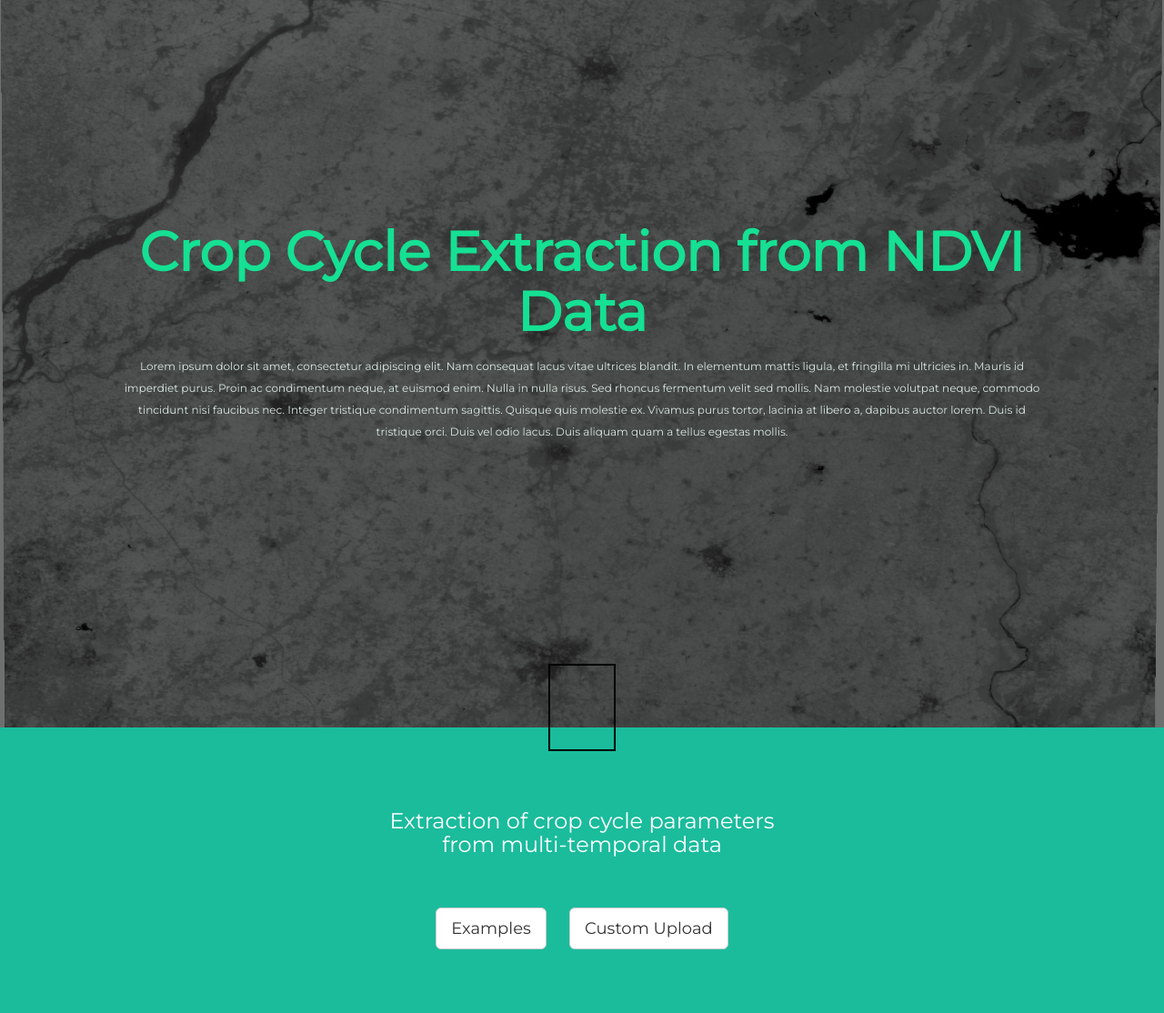
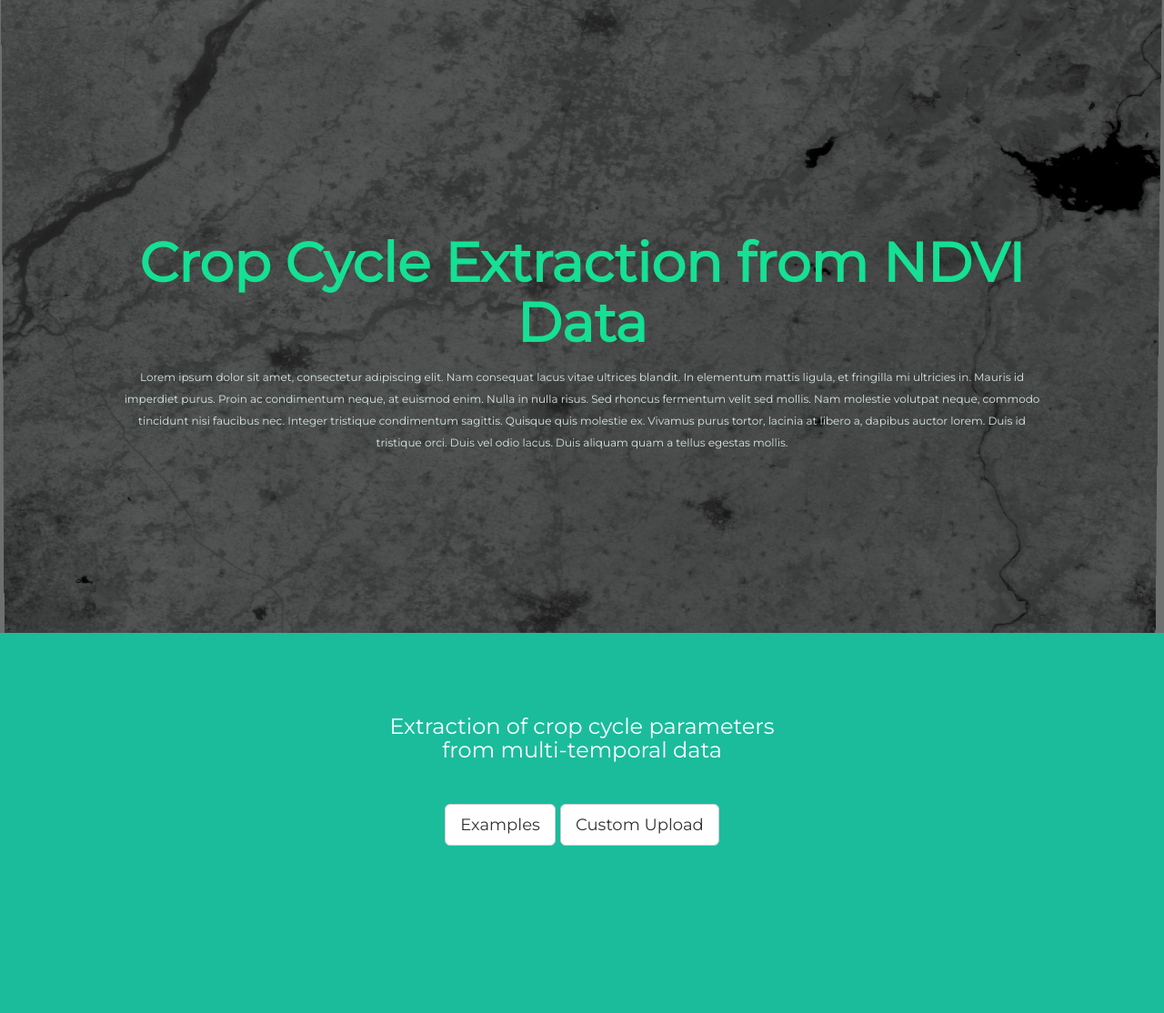
Before and after one commit to AdarshNaidu/Skeptics-SIH, a Django app: page / in a window 1280 px wide. Shown: the part 104-1218 px from the top of the page at 91% size. After the commit the page ends 1034 px from the top, so only its background shows below. Run offline with Django 3.2, Linux system fonts and the light colour scheme; some libraries are stand-ins or nearby versions.

Commit message:
Fixed homepage styles

```diff
--- a/SIH/img_processing/static/img_processing/index_style.css
+++ b/SIH/img_processing/static/img_processing/index_style.css
@@ -27,7 +27,7 @@ body {
   font-size: 4em;
 }
 
-a {
+nav a {
   padding: 10px 20px;
   border: 2px solid black;
   text-decoration: none;
@@ -48,12 +48,18 @@ a {
   background-repeat: no-repeat;
   background-color: rgba(55, 58, 56, 0.726);
   background-blend-mode: darken;
-  height: 100vh;
+  display: flex;
+  justify-content: center;
+  align-items: center;
+  height: 87vh;
 }
 
 .table-div {
-  display: table;
-  height: 90vh;
+  display: flex;
+  height: 60vh;
+  flex-direction: column;
+  justify-content: space-around;
+  align-items: center;
 }
 
 .landing-view h2 {
@@ -80,8 +86,7 @@ a {
 }
 
 .go-down {
-  display: flex;
-  justify-content: center;
+  justify-self: flex-end;
 }
 
 .go-down i {
--- a/SIH/img_processing/templates/img_processing/index.html
+++ b/SIH/img_processing/templates/img_processing/index.html
@@ -18,6 +18,14 @@
       rel="stylesheet"
       type="text/css"
       href="{%static 'img_processing/index_style.css'%}"
+    />
+    <link
+      rel="stylesheet"
+      href="https://fonts.googleapis.com/icon?family=Material+Icons"
+    />
+    <link
+      rel="stylesheet"
+      href="https://cdnjs.cloudflare.com/ajax/libs/font-awesome/4.7.0/css/font-awesome.min.css"
     />
 
     <style>
@@ -109,11 +117,11 @@
             odio lacus. Duis aliquam quam a tellus egestas mollis.
           </h1>
         </div>
-      </div>
-      <div class="go-down">
-        <a href="#upload" class="hvr-icon-hang"
-          ><i class="material-icons hvr-icon">&#xe313;</i></a
-        >
+        <div class="go-down">
+          <a href="#upload" class="hvr-icon-hang"
+            ><i class="material-icons hvr-icon">&#xe313;</i></a
+          >
+        </div>
       </div>
     </div>
 
```
